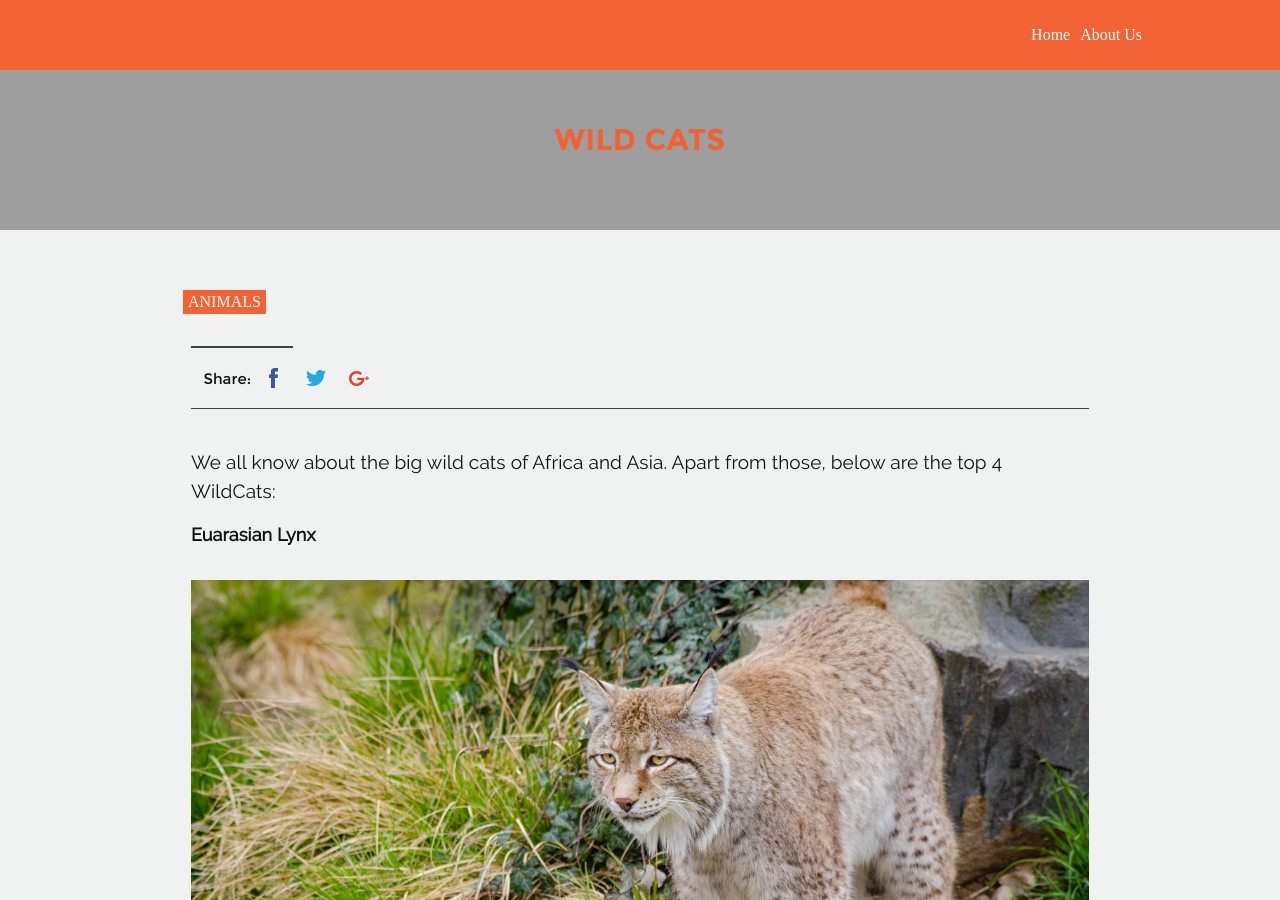
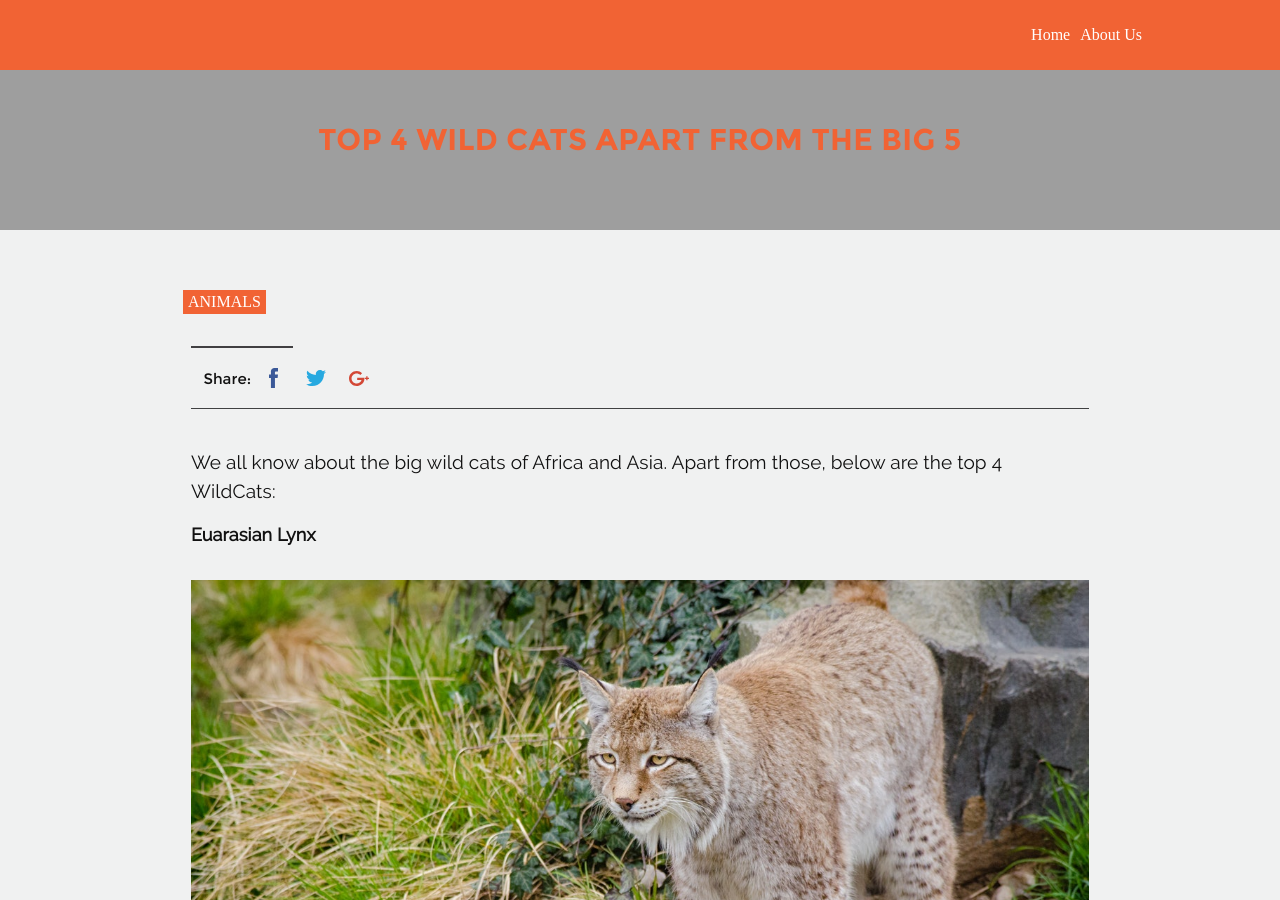
Before and after one commit to sherlifelix/blog, a Jekyll site: the page built from _posts/2018-10-27-wild-cats.md, in a window 1280 px wide and 900 px high. Built offline with Jekyll 4.4.1, drawn with Linux system fonts in a browser that asks for light colours; comment, search, counter and statistics services are not loaded.

Commit message:
Update 2018-10-27-wild-cats.md

```diff
--- a/_posts/2018-10-27-wild-cats.md
+++ b/_posts/2018-10-27-wild-cats.md
@@ -4,7 +4,7 @@ layout: blog_detail
 thumbnail: /assets/img/wildCats/Header Pic.jpg
 author_name: dhoni
 published: true
-title: Wild Cats
+title: Top 4 wild cats apart from the Big 5
 blog_category: Animals
 keywords: 'wildcats, animals'
 ---
```
